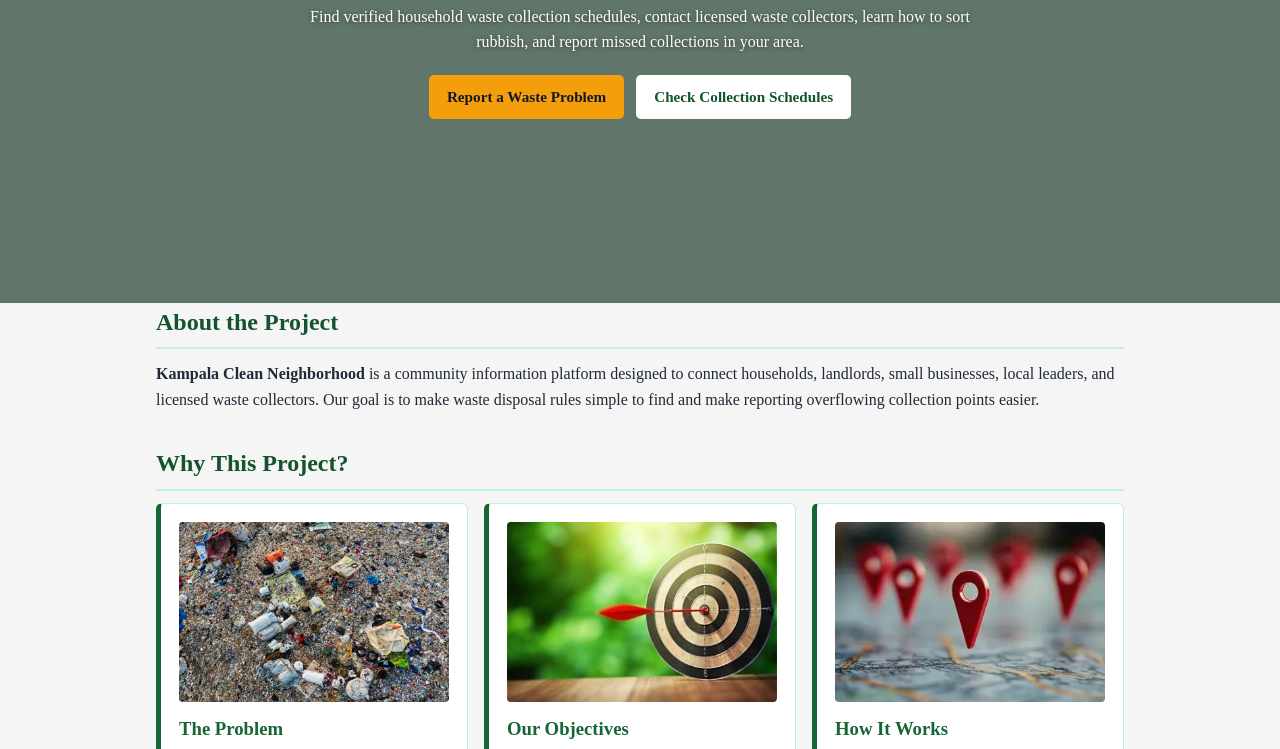
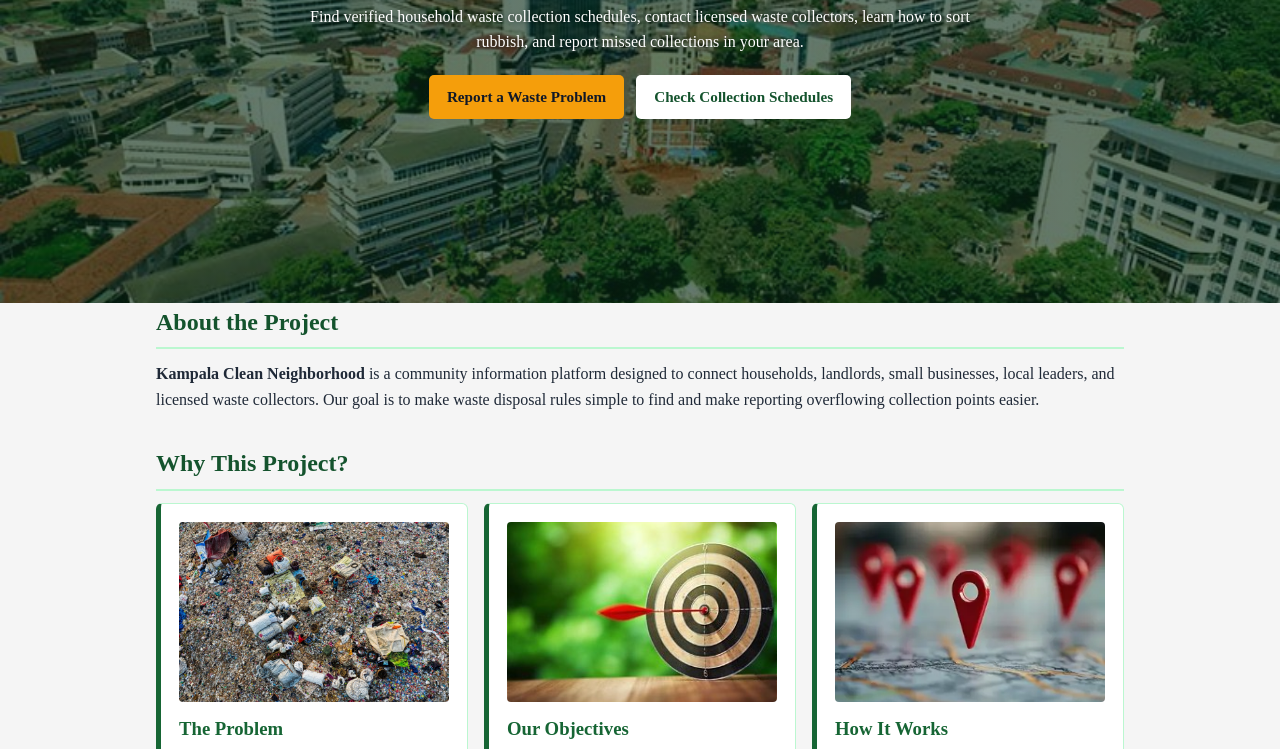
Before and after one commit to chrismwetsi-jpg/Group-8-Website-project, a plain HTML site: page index.html in a window 1280 px wide. Shown: the part 244-993 px from the top of the page. Drawn offline with Linux system fonts and the light colour scheme.

Commit message:
harmonizing image names

```diff
--- a/style.css
+++ b/style.css
@@ -77,7 +77,7 @@ nav a.active {
 
 .hero {
   position: relative;
-  background-image: linear-gradient(rgba(6, 40, 20, 0.62), rgba(6, 40, 20, 0.62)), url(kampala.jpg);
+  background-image: linear-gradient(rgba(6, 40, 20, 0.62), rgba(6, 40, 20, 0.62)), url(images/kampala.jpg);
   background-size: cover;
   background-position: center;
   background-repeat: no-repeat;
```
